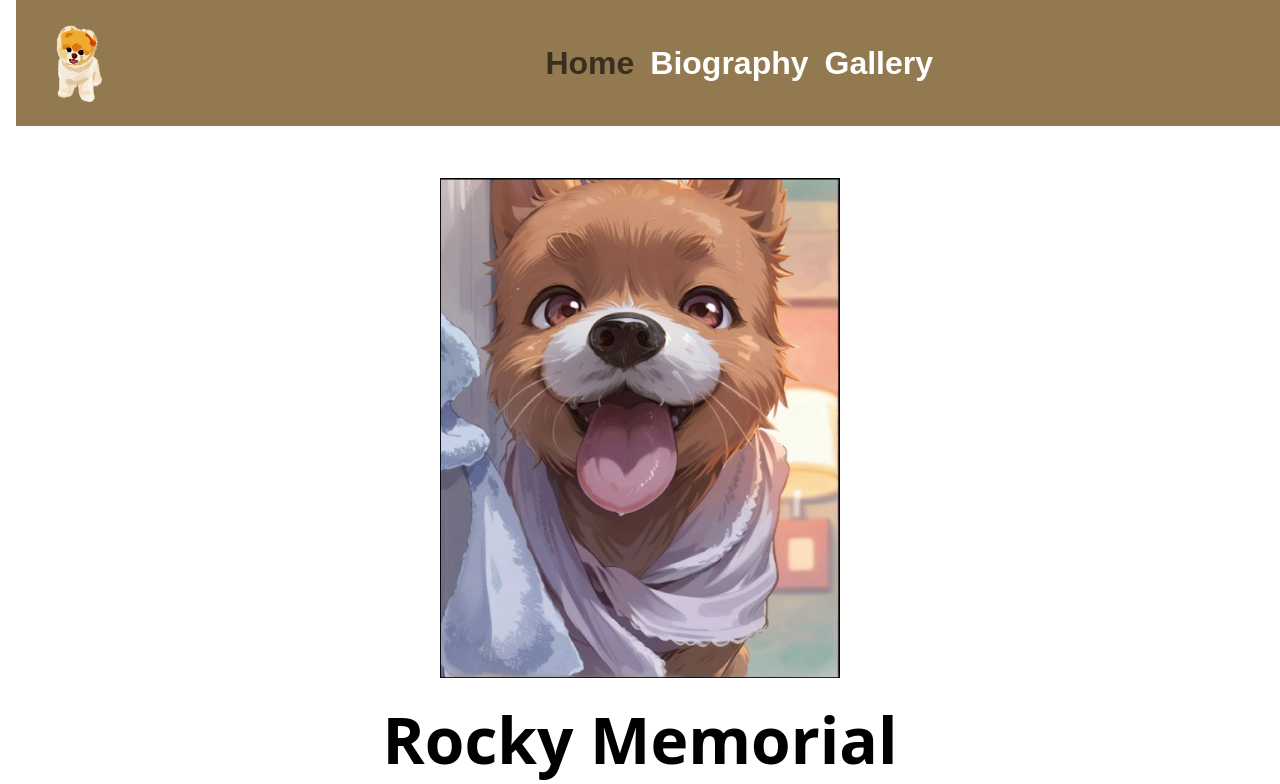
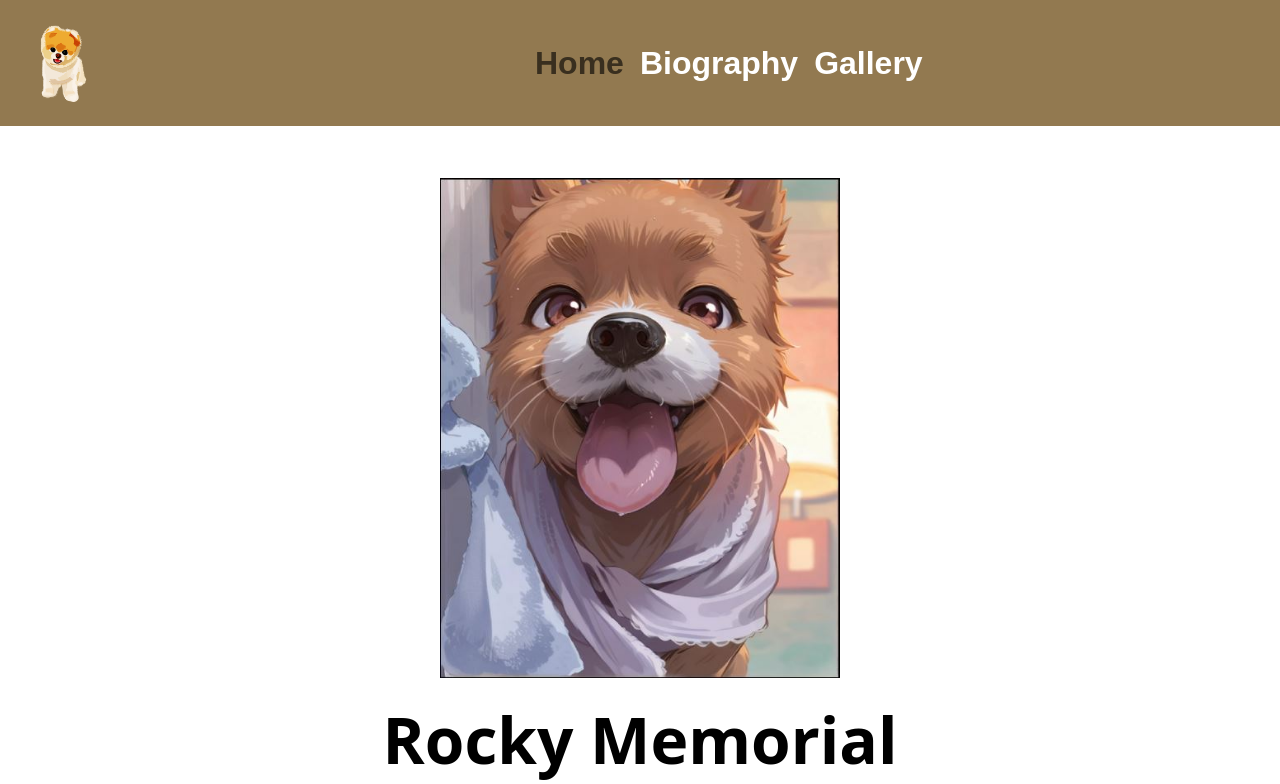
Before and after one commit to ftang0109/Rocky-Memorial, a plain HTML site: page index.html in a window 1280 px wide. Shown: the top 784 px of the page. Drawn offline with nearby package versions, Linux system fonts and the light colour scheme; a web font is replaced by a local one.

Commit message:
Update on html and styles.css to fix issue

```diff
--- a/index.html
+++ b/index.html
@@ -13,6 +13,9 @@
     <!--Need to do some prototype with Bootstrap, Javascript, JQuery, node.js-->
 </head>
 <body>
+
+<div class="wrapper">
+
 <!--Nav Bar Section-->
 <section id="navbar">
     <nav class="navbar navbar-expand-sm rocky-bg-body-tertiary">
@@ -56,7 +59,7 @@
 <!--Footer-->
 <section id="footer">
   <div class="container-fluid rocky-bg-body-tertiary">
-    <footer class="d-flex flex-wrap justify-content-between align-items-center py-3 my-4 border-top">
+    <footer class="d-flex flex-wrap justify-content-between align-items-center py-3 border-top">
       <p class="col-md-4 mb-0">© 2025 Fred Tang</p>
 
       <a href="" class="col-md-4 d-flex align-items-center justify-content-center mb-3 mb-md-0 me-md-auto link-body-emphasis text-decoration-none">
@@ -72,6 +75,7 @@
   </div>
 </section>
 
+</div>
 
 
 <script src="https://cdn.jsdelivr.net/npm/bootstrap@5.3.3/dist/js/bootstrap.bundle.min.js" integrity="sha384-YvpcrYf0tY3lHB60NNkmXc5s9fDVZLESaAA55NDzOxhy9GkcIdslK1eN7N6jIeHz" crossorigin="anonymous"></script>
--- a/styles.css
+++ b/styles.css
@@ -1,3 +1,14 @@
+.wrapper {
+  min-height: 100%;
+  display: grid;
+  grid-template-rows: auto 1fr auto;
+}
+
+/*used to test if there is a border overlap on navbar and footer section to cause crash*/
+#navbar,#footer{
+    background-color: red;
+}
+
 /* Update the nav bar css background color */
 .rocky-bg-body-tertiary {
     background-color: rgba(146,121,80,255);
@@ -13,7 +24,7 @@
 #navbar{
 
     font-family: 'Pathway Gothic One', sans-serif;
-    padding-left:1rem;
+    /*padding-left:1rem;*/
     font-size:2rem;
     font-weight:600;
 
@@ -84,6 +95,13 @@ background-image: url("./images/icon/black_dog_paw_icon.png");
     font-style: italic;
 }
 
+/*#memorial-picture{
+
+    width:400px;
+    height:500px;
+}*/
+
+
 /*setup the font family for foot nav link*/
 #footer .nav-link{
 
```
